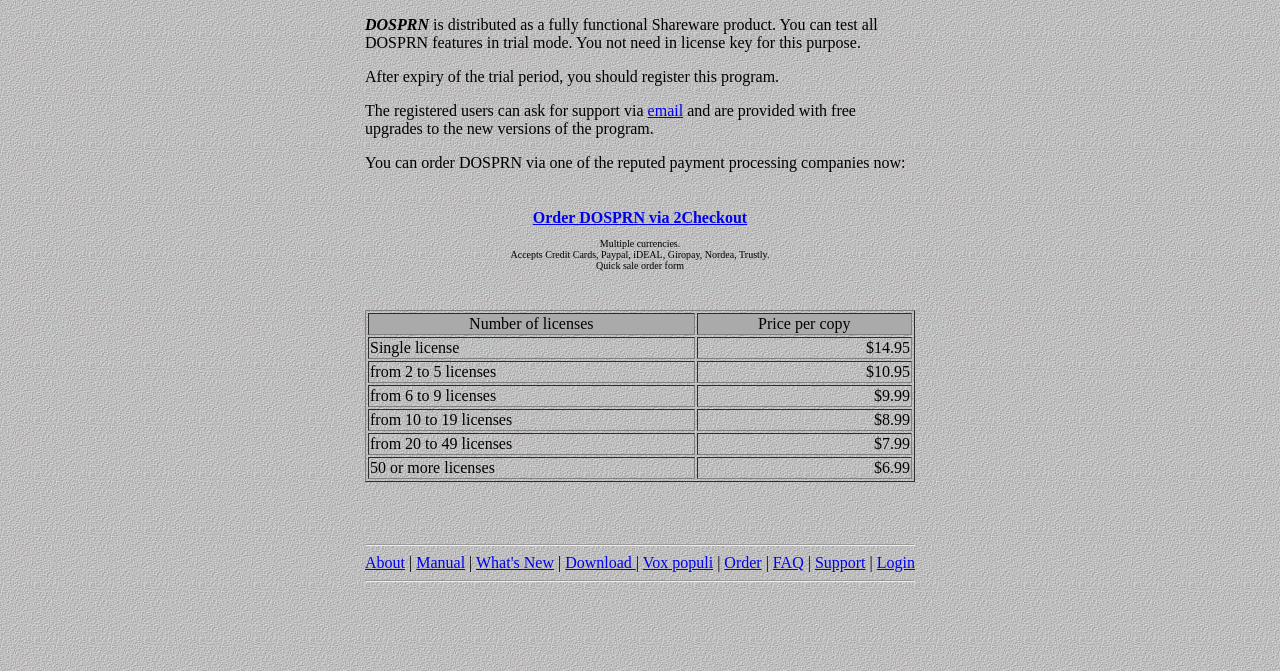
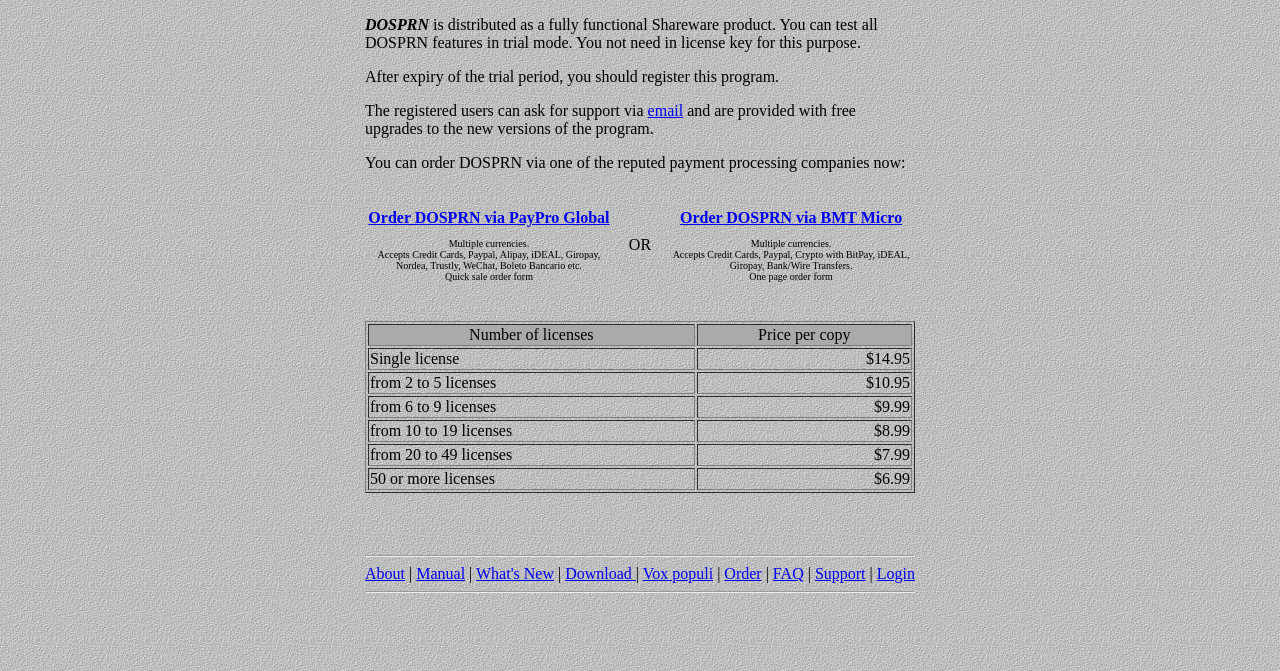
Before and after one commit to dosprn/ukrainian, a plain HTML site: page order.htm in a window 1280 px wide. Shown: the part 129-800 px from the top of the page. Drawn offline with Linux system fonts and the light colour scheme.

Commit message:
Update order.htm

```diff
--- a/order.htm
+++ b/order.htm
@@ -85,24 +85,23 @@ After expiry of the trial period, you&nbsp;should register this program.</P>
       <br><table border="0" width="100%">
         <tr>
 
-          <td width="30%" align="center">
-	  <A href="https://secure.2checkout.com/order/checkout.php?PRODS=4713404&QTY=1&CART=1&CARD=2&SHORT_FORM=1">
-	  <STRONG>Order DOSPRN via 2Checkout</STRONG></A>
-	  <font size=-2><br><br>Multiple currencies.<br> Accepts Credit Cards, Paypal, iDEAL, Giropay, Nordea, Trustly.
+          <td width="45%" align="center">
+
+
+	  <A onclick="reportCustomEvent()" href="https://store.payproglobal.com/checkout?products[1][id]=42449">
+	  <STRONG>Order DOSPRN via PayPro Global</STRONG></A>
+	  <font size=-2><br><br>Multiple currencies.<br> Accepts Credit Cards, Paypal, Alipay, iDEAL, Giropay, Nordea, Trustly, WeChat, Boleto Bancario etc.
 	  <br>Quick sale order form</font></td>
 
-<!--
-          <td width="30%" align="center">
-	  <A onclick="return gtag_report_conversion('https://order.shareit.com/cart/new?vendorid=200281833&PRODUCT[300914245]=1');" href="https://order.shareit.com/cart/new?vendorid=200281833&PRODUCT[300914245]=1">
+          <td width="10%" align="center">OR</td>
+          <td width="45%" align="center">
 
-	  <STRONG>Order DOSPRN via MyCommerce</STRONG></A>
-	  <font size=-2><br><br>Accepts Credit Cards, Paypal, Bank/Wire&nbsp;Transfers.</td>
-<!--
-          <td width="30%" align="center">
-	  <A onclick="return gtag_report_conversion('https://sites.fastspring.com/dosprn/product/dosprn?option=mc');" href="https://sites.fastspring.com/dosprn/product/dosprn?option=mc">
-	  <STRONG>Order DOSPRN via FastSpring</STRONG></A>
-	  <font size=-2><br><br>Accepts Credit Cards, Paypal.<br>Recommended for a single license</font></td>
--->
+
+	  <A onclick="reportCustomEvent()" href="https://secure.bmtmicro.com/cart?CID=9083&CLR=0&PRODUCTID=90830000">
+	  <STRONG>Order DOSPRN via BMT Micro</STRONG></A>
+	  <font size=-2><br><br>Multiple currencies.<br>Accepts Credit Cards, Paypal, Crypto with BitPay, iDEAL, Giropay, Bank/Wire Transfers.
+	  <br>One page order form</font></td>
+
 
         </tr>
       </table><br><br>
```
